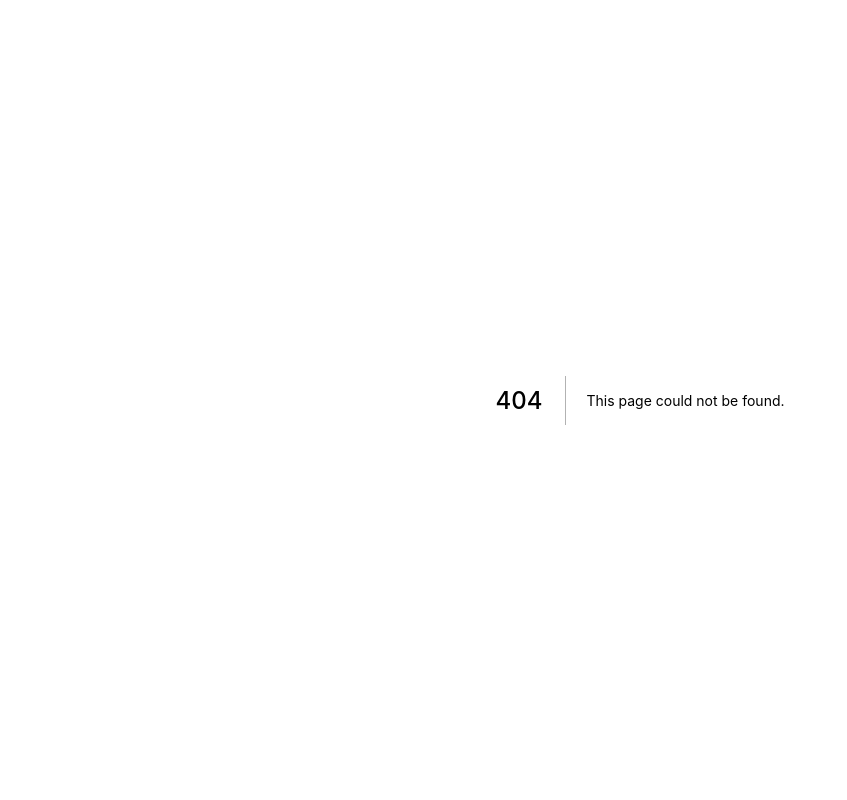
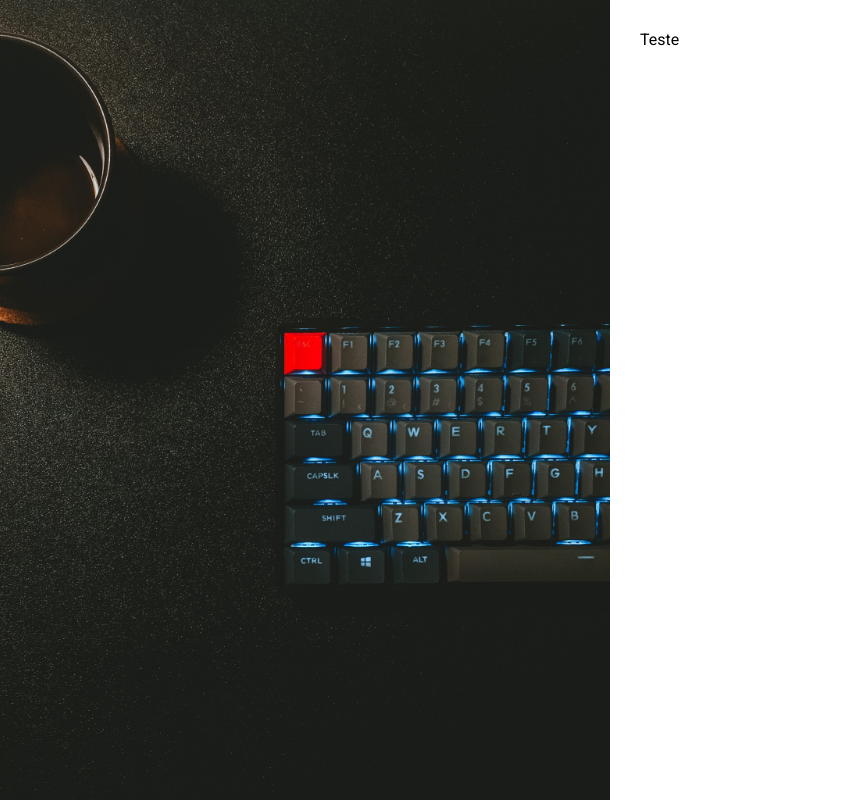
Before and after one commit to Raposo35/social-dev, a Next.js app: page /login in a window 1280 px wide. Before the commit this address had no page. Shown: the whole page, without its empty margins (0-847 px from the left). Built offline with nearby package versions, Linux system fonts and the light colour scheme.

Commit message:
criado componente de imagem

```diff
--- /dev/null
+++ b/pages/login.jsx
@@ -0,0 +1,11 @@
+import ImageWithSpace from '../src/components/layout/ImageWithSpace';
+
+function LoginPage() {
+	return (
+		<>
+			<ImageWithSpace>Teste</ImageWithSpace>
+		</>
+	);
+}
+
+export default LoginPage;
--- /dev/null
+++ b/src/components/layout/ImageWithSpace.jsx
@@ -0,0 +1,47 @@
+import styled from 'styled-components';
+
+const StyledFlex = styled.div`
+	display: flex;
+`;
+
+const WIDTH_BREAK = '600px';
+
+const StyledImage = styled.div`
+	background-image: url('${(props) => props.image}');
+	background-position: right;
+	background-repeat: no-repeat;
+	background-size: cover;
+	width: 100%;
+	height: 100vh;
+
+	@media (max-width: ${WIDTH_BREAK}) {
+		display: none;
+	}
+`;
+
+const StyledContainer = styled.div`
+	background-color: white;
+	padding: 30px;
+	@media (min-width: ${WIDTH_BREAK}) {
+		width: 100%;
+		min-width: calc(${WIDTH_BREAK} - 60px);
+	}
+	@media (max-width: ${WIDTH_BREAK}) {
+		width: 100%;
+	}
+`;
+
+function ImageWithSpace({ children, image }) {
+	return (
+		<StyledFlex>
+			<StyledImage image={image} />
+			<StyledContainer>{children}</StyledContainer>
+		</StyledFlex>
+	);
+}
+
+ImageWithSpace.defaultProps = {
+	image: '/coffee-background.jpg',
+};
+
+export default ImageWithSpace;
```
Also changed, not shown: public/coffee-background.jpg (added).
